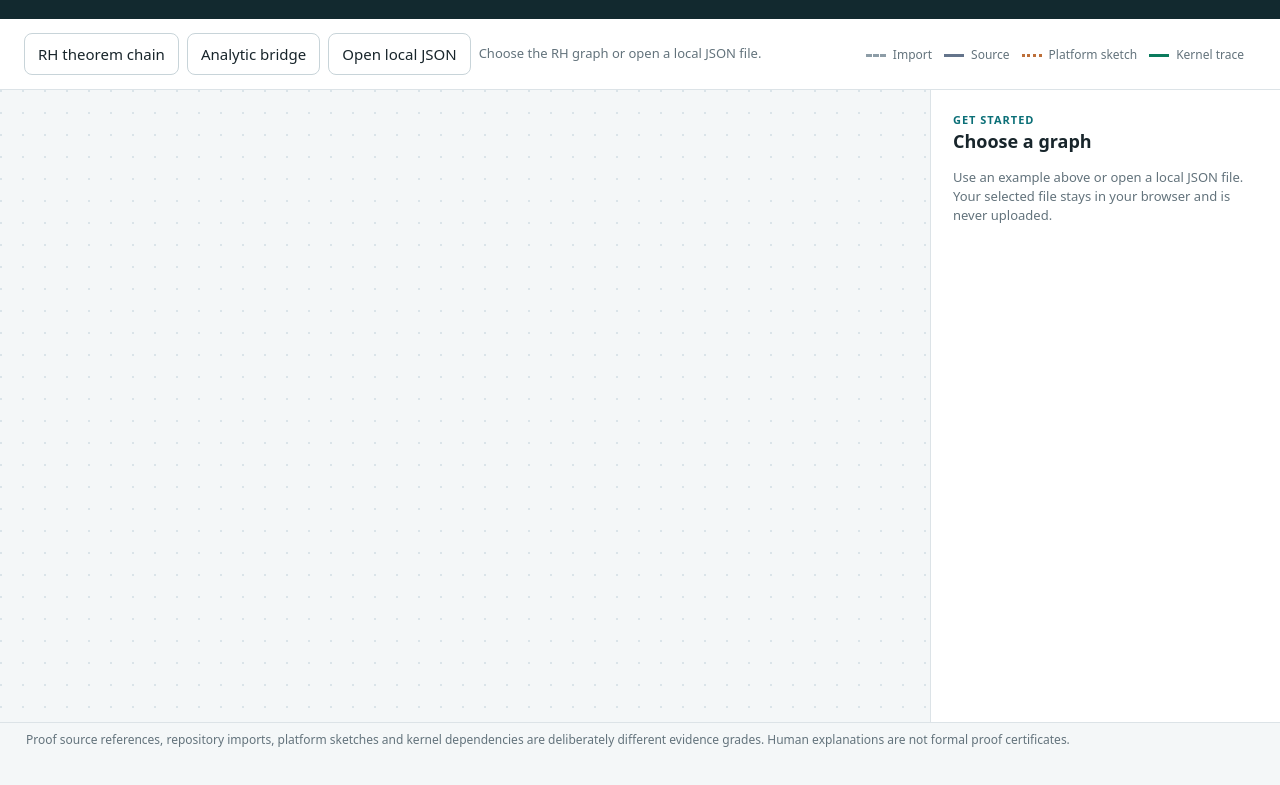
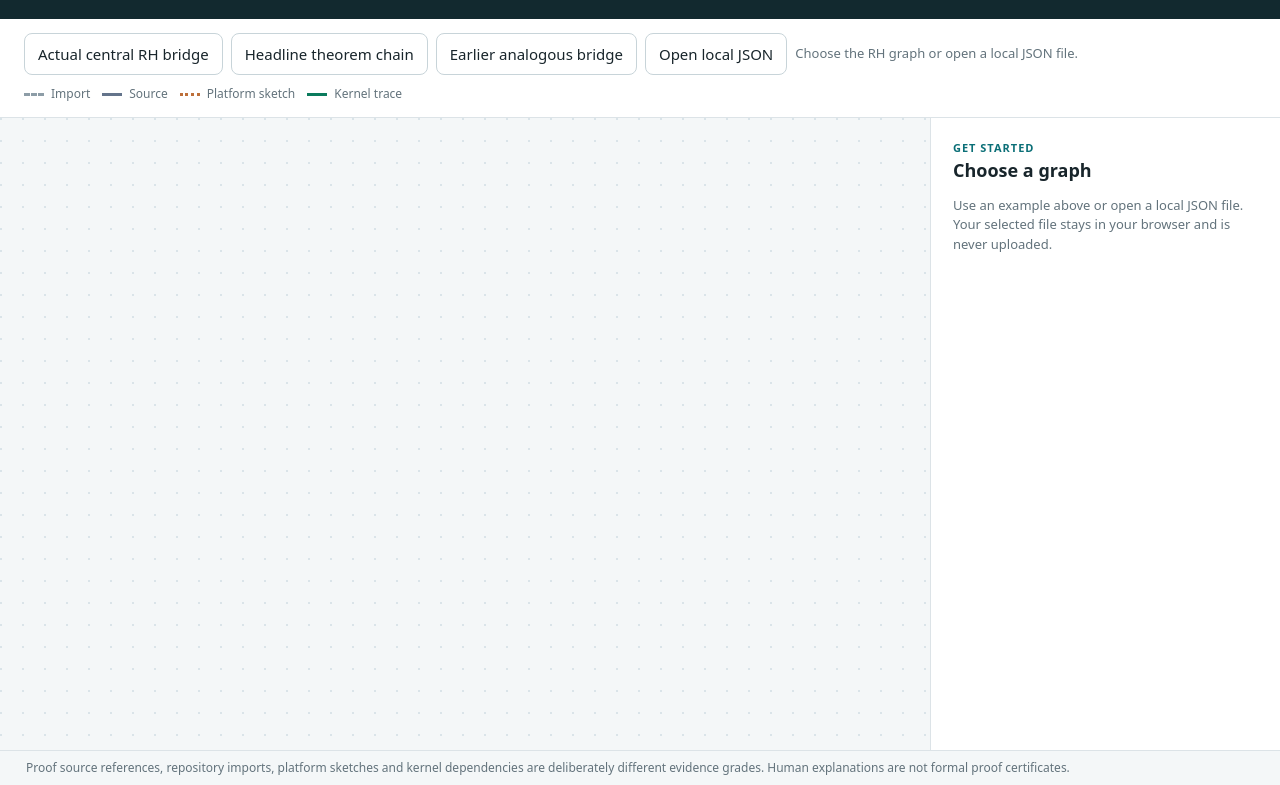
Before and after one commit to pitimespi/rh-semantic-audit, a plain HTML site: page viewer/index.html in a window 1280 px wide. Shown: the part 77-862 px from the top of the page. Before the commit the page ends 834 px from the top, so only its background shows below. Drawn offline with Linux system fonts and the light colour scheme.

Commit message:
Expose exact central RH bridge before earlier analogous subgraph

```diff
--- a/viewer/index.html
+++ b/viewer/index.html
@@ -45,8 +45,9 @@ aside{background:var(--surface);border-left:1px solid var(--line);overflow:auto;
   <a href="https://github.com/pitimespi/rh-semantic-audit" target="_blank" rel="noopener noreferrer">Project repository</a>
 </header>
 <div class="toolbar">
-  <button id="rh" type="button">RH theorem chain</button>
-  <button id="analytic" type="button">Analytic bridge</button>
+  <button id="actual" type="button">Actual central RH bridge</button>
+  <button id="rh" type="button">Headline theorem chain</button>
+  <button id="analytic" type="button">Earlier analogous bridge</button>
   <label class="file-button" for="upload">Open local JSON <input id="upload" type="file" accept=".json,application/json"></label>
   <span id="status" aria-live="polite">Choose the RH graph or open a local JSON file.</span>
   <div class="micro"><span class="pill"><i class="dot import"></i>Import</span><span class="pill"><i class="dot"></i>Source</span><span class="pill"><i class="dot platform"></i>Platform sketch</span><span class="pill"><i class="dot kernel"></i>Kernel trace</span></div>
```
